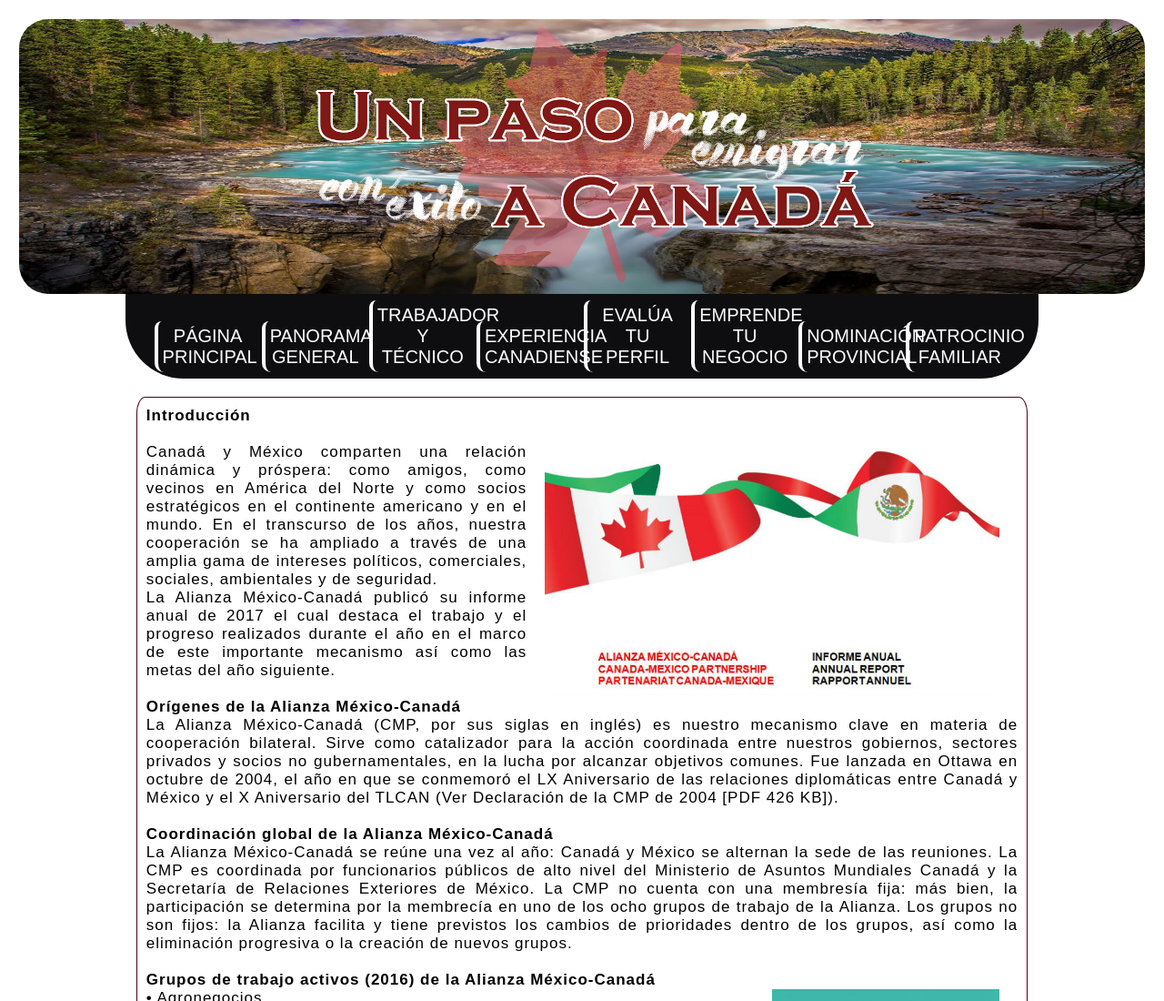
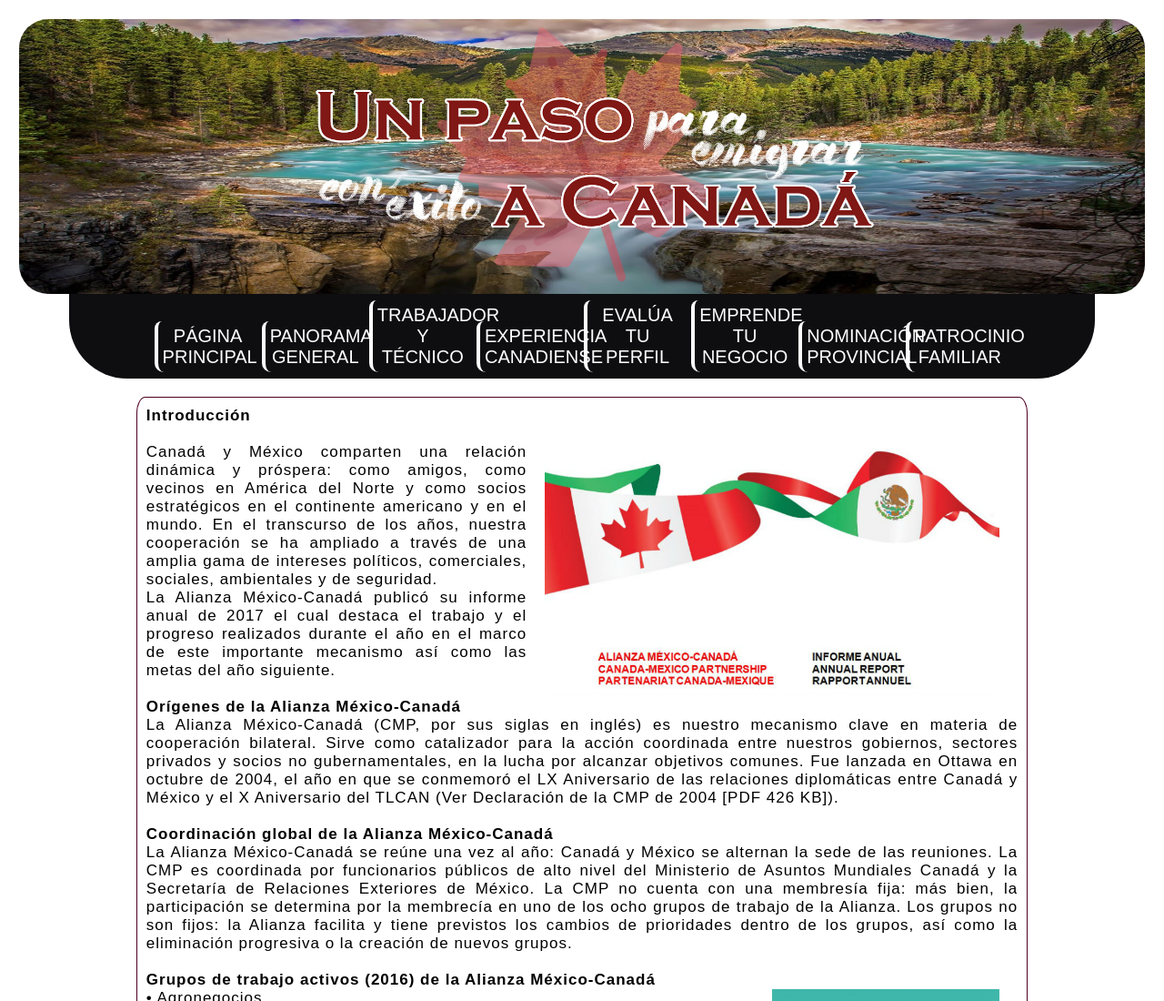
Before and after one commit to Xei-Jin/tipscanada, a plain HTML site: page index.html in a window 1280 px wide. Shown: the top 1100 px of the page at 91% size. Drawn offline with nearby package versions, Linux system fonts and the light colour scheme.

Commit message:
Update index.html

```diff
--- a/index.html
+++ b/index.html
@@ -78,7 +78,7 @@
 <img src="img/ban.png" style="width:70%;"/>
 </div>
 
-<div style="padding:7px;background:#0e0e11;width:80%;-moz-border-radius: 0em 0em 4em 4em;border-radius: 0em 0em 4em 4em;">
+<div style="padding:7px;background:#0e0e11;width:90%;-moz-border-radius: 0em 0em 4em 4em;border-radius: 0em 0em 4em 4em;">
 <a class="navi" onClick="document.getElementById('nav').innerHTML=document.getElementById('1').innerHTML">Página <br>Principal</a>
 <a class="navi" onClick="document.getElementById('nav').innerHTML=document.getElementById('2').innerHTML">Panorama General</a>
 <a class="navi" onClick="document.getElementById('nav').innerHTML=document.getElementById('3').innerHTML">Trabajador y técnico</a>
```
